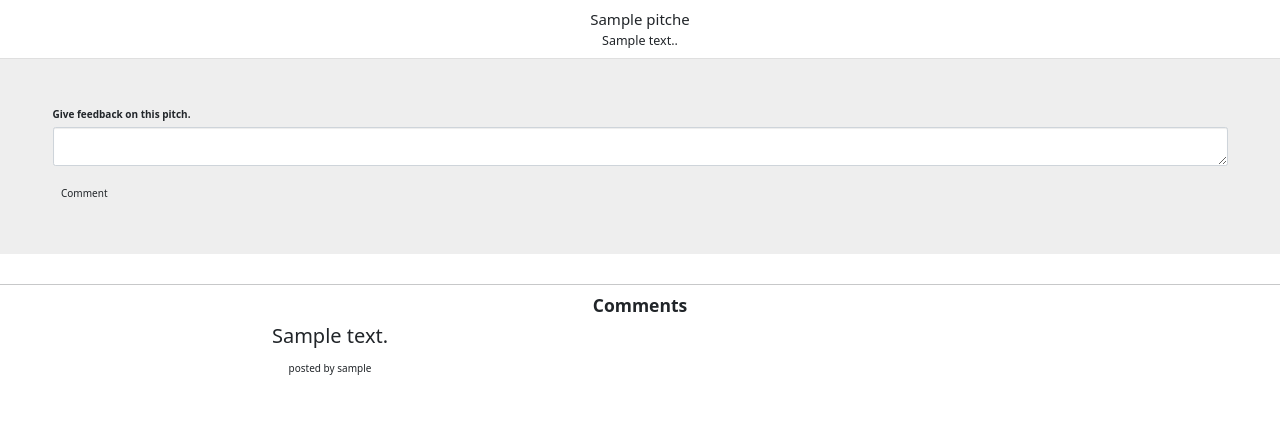
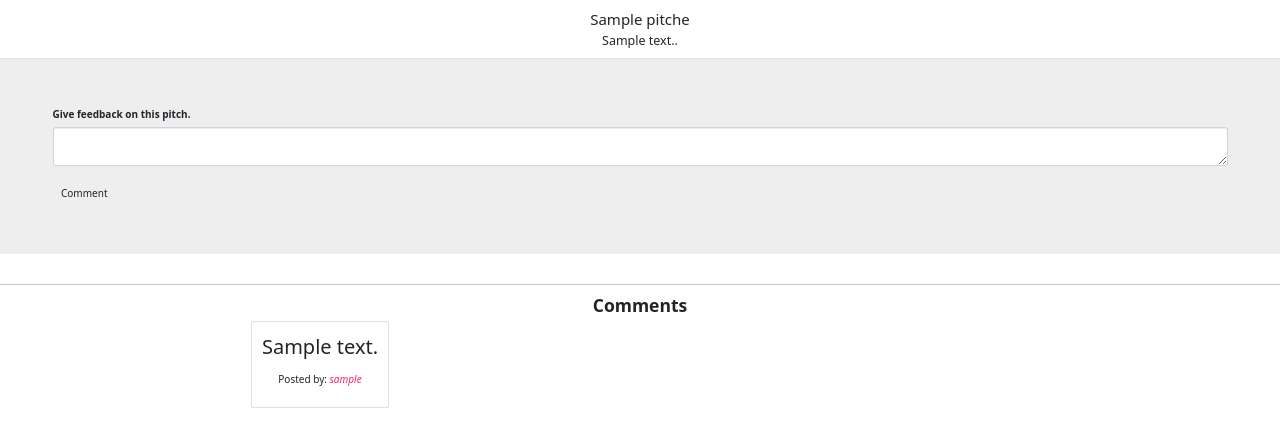
Before and after one commit to Wakarende/Pitch, a Flask app: page /comment/new/1 in a window 1280 px wide. Shown: the part 90-537 px from the top of the page. Run offline with Flask 2, Linux system fonts and the light colour scheme; a user stored in the database is signed in; tables that the repository leaves empty hold one stand-in row (values such as "Sample post"); some libraries are stand-ins or nearby versions.

Commit message:
additional styling of comment section

```diff
--- a/app/templates/macros.html
+++ b/app/templates/macros.html
@@ -29,19 +29,21 @@
 
 
 {% macro displayComment(comments) %}
-	<ul>
+<div class="container">
+		<div class="row" >
 			{% if comments %}
 			{% for comment in comments %}
-				<div class="row text-center">
-					<div class="col-md-12" style="margin-bottom: 40px;">
+					<div class="col mb-5" style=" display: flex; flex-direction:row; flex-wrap: wrap; justify-content: center; align-content: center;">
+						<div class="card" style="padding: 10px;">
 						<p class="text-center" style="font-size: 20px;">{{ comment.description }}</p>
-						<p class="text-center"> posted by {{comment.user.username}}</p>
+						<p class="text-center">Posted by: <em style="color:#F5245F;">{{comment.user.username}}</em> </p>
 					</div>
-				</div>
+						</div>
+
 			{% endfor %}
 			{% else %}
-
 			<h3>This post does  not does not have any comments yet !</h3>
 			{%endif%}
-	</ul>
+		</div>
+</div>
 {% endmacro %}
```
